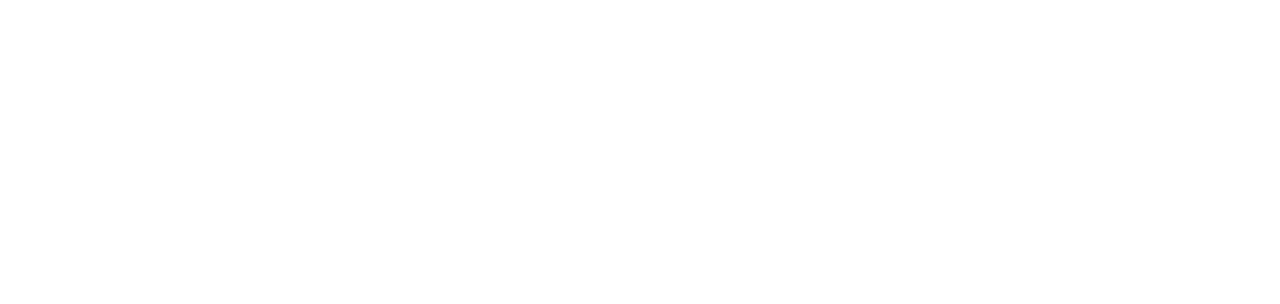
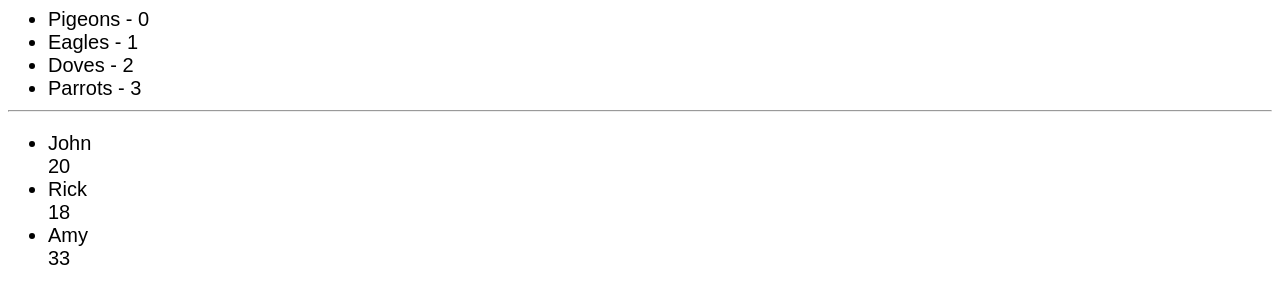
Before and after one commit to satyamkale27/Vue, a plain HTML site: page vue-fundamentals-4/index.html in a window 1280 px wide. Drawn offline with nearby package versions, Linux system fonts and the light colour scheme.

Commit message:
used v-for to loop array

```diff
--- a/vue-fundamentals-4/index.html
+++ b/vue-fundamentals-4/index.html
@@ -1,16 +1,27 @@
-<!DOCTYPE>
+<!DOCTYPE >
 <html>
-
   <head>
     <title>VueJS Course</title>
     <link rel="stylesheet" type="text/css" href="main.css" />
   </head>
 
   <body>
-  <div id="app"></div>
+    <div id="app">
+      <ul>
+        <li v-for="(bird, index) in birds" :class="bird">
+          {{bird}} - {{index}}
+        </li>
+      </ul>
+      <hr />
+      <ul>
+        <li v-for="person in people">
+          <div>{{person.name}}</div>
+          <div>{{person.age}}</div>
+        </li>
+      </ul>
+    </div>
 
-  <script src="https://unpkg.com/vue@next"></script>
+    <script src="https://unpkg.com/vue@3/dist/vue.global.js"></script>
     <script src="app.js"></script>
   </body>
-
 </html>
```
Lines whose indentation alone changed are shown as unchanged.
